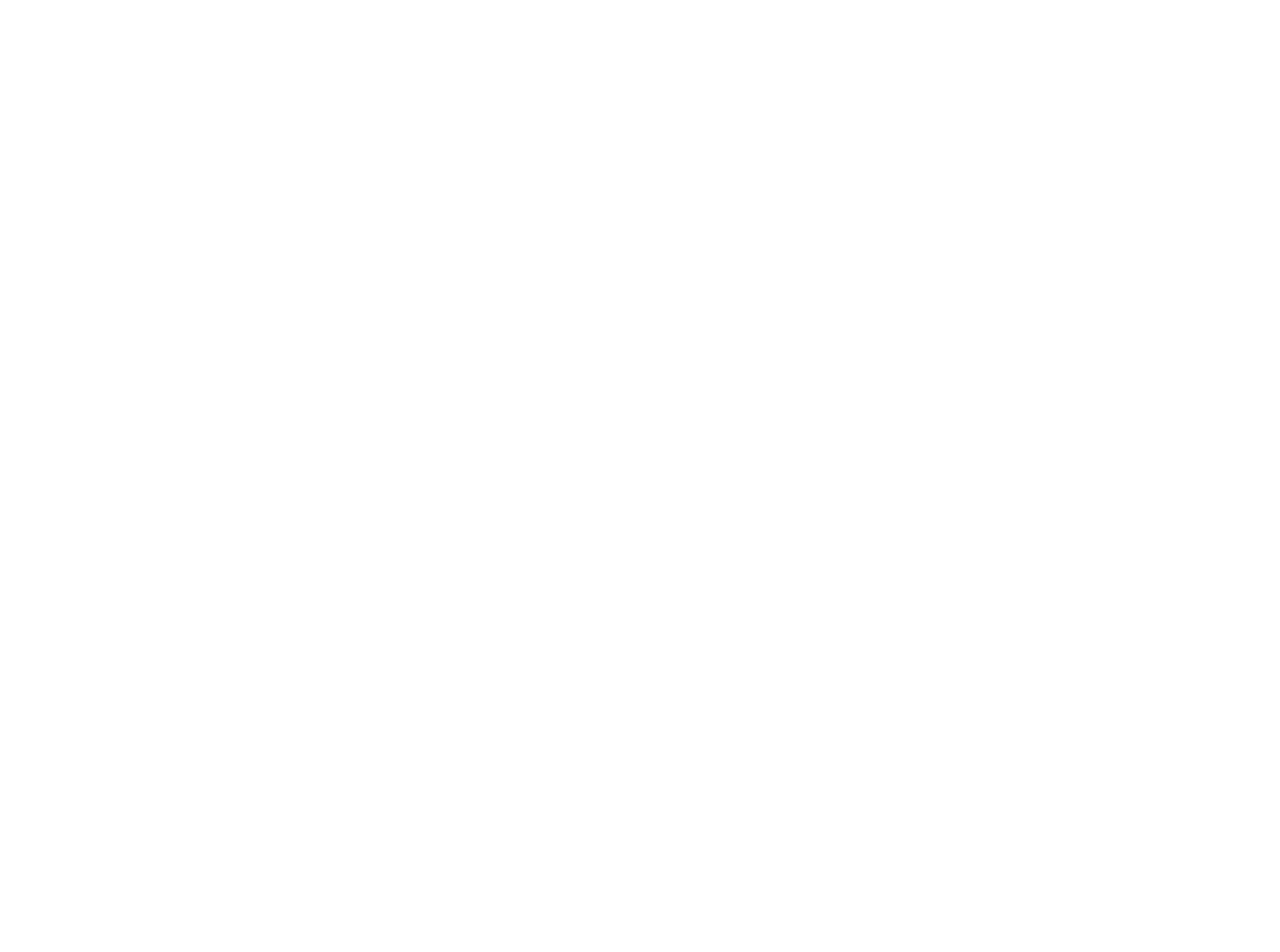
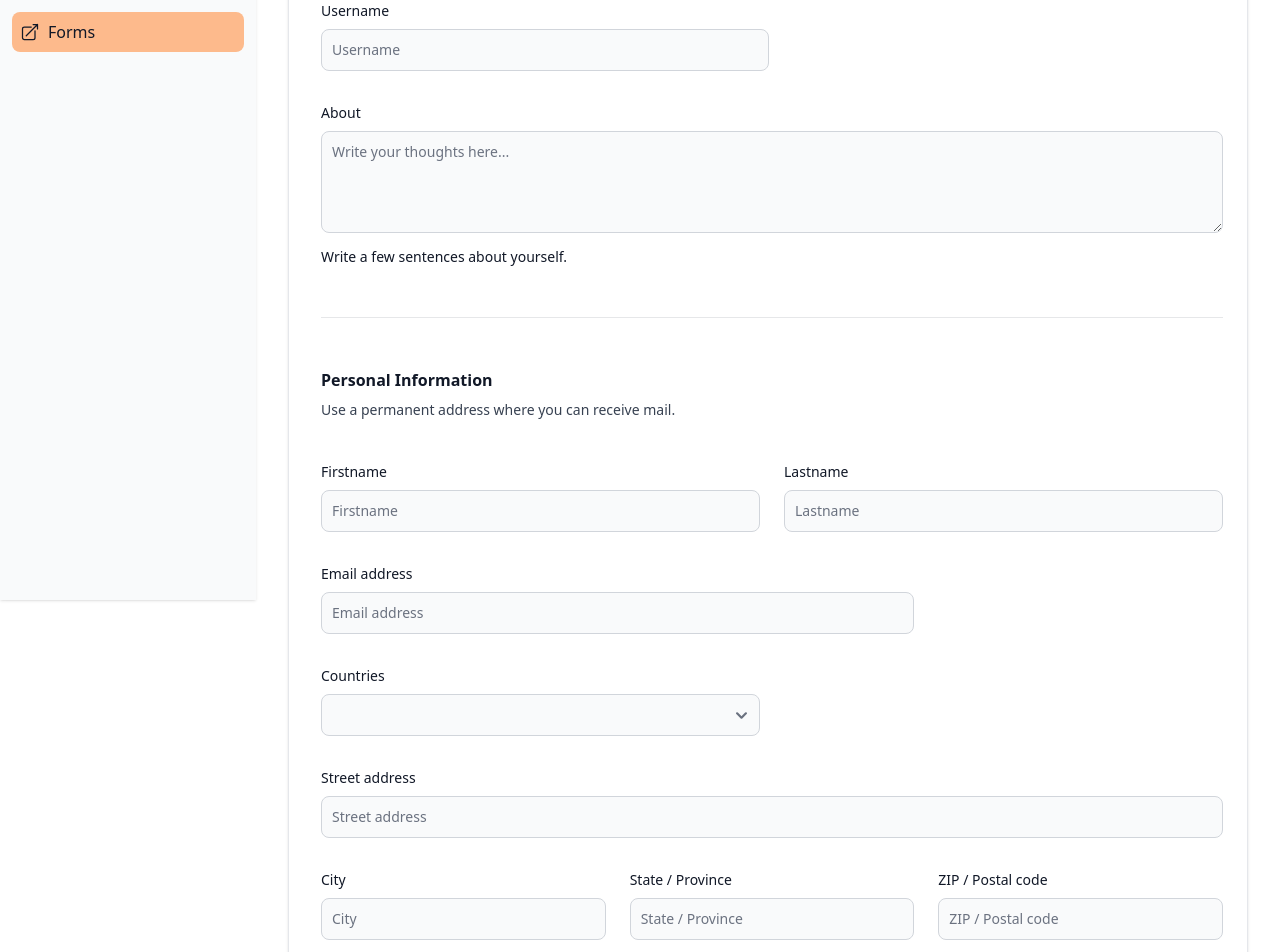
Before and after one commit to shahriarshaon1993/vue-dashboard, a Vue app: page /forms in a window 1280 px wide. Before the commit this address had no page. Shown: the part 200-1152 px from the top of the page. Before the commit the page ends 800 px from the top, so only its background shows below. Built offline with nearby package versions, Linux system fonts and the light colour scheme; the HTML template or start-up script is replaced by a standard one.

Commit message:
Implement form

```diff
--- /dev/null
+++ b/src/components/Inputs/Checkbox.vue
@@ -0,0 +1,34 @@
+<script setup>
+import { computed } from 'vue';
+
+const emit = defineEmits(['update:checked']);
+
+const props = defineProps({
+  checked: {
+    type: [Array, Boolean],
+    required: true,
+  },
+  value: {
+    default: null,
+  },
+});
+
+const proxyChecked = computed({
+  get() {
+    return props.checked;
+  },
+
+  set(val) {
+    emit('update:checked', val);
+  },
+});
+</script>
+
+<template>
+  <input
+      type="checkbox"
+      :value="value"
+      v-model="proxyChecked"
+      class="h-4 w-4 rounded border-gray-300 text-indigo-600 focus:ring-indigo-600"
+  />
+</template>
--- a/src/components/Inputs/InputLabel.vue
+++ b/src/components/Inputs/InputLabel.vue
@@ -17,7 +17,7 @@
 
 <template>
   <label
-      class="block mb-2 text-sm font-medium"
+      class="block text-sm font-medium"
       :class="[hasError ? 'text-red-700 dark:text-red-500' : 'text-gray-900 dark:text-white']"
   >
     <span v-if="value">{{ value }}</span>
--- /dev/null
+++ b/src/components/Inputs/TextareaInput.vue
@@ -0,0 +1,26 @@
+<script setup>
+import {onMounted, ref} from "vue";
+
+const model = defineModel({
+  type: String,
+  required: true
+});
+
+const input = ref(null);
+
+onMounted(() => {
+  if (input.value.hasAttribute('autofocus')) {
+    input.value.focus();
+  }
+});
+
+defineExpose({ focus: () => input.value.focus() });
+</script>
+
+<template>
+  <textarea
+      class="block p-2.5 w-full text-sm text-gray-900 bg-gray-50 rounded-lg border border-gray-300 focus:ring-blue-500 focus:border-blue-500 dark:bg-gray-700 dark:border-gray-600 dark:placeholder-gray-400 dark:text-white dark:focus:ring-blue-500 dark:focus:border-blue-500"
+      v-model="model"
+      ref="input"
+  ></textarea>
+</template>
--- /dev/null
+++ b/src/components/icons/ArrowTopRightOnSquare.vue
@@ -0,0 +1,6 @@
+<template>
+  <svg xmlns="http://www.w3.org/2000/svg" fill="none" viewBox="0 0 24 24" stroke-width="1.5" stroke="currentColor">
+    <path stroke-linecap="round" stroke-linejoin="round"
+          d="M13.5 6H5.25A2.25 2.25 0 0 0 3 8.25v10.5A2.25 2.25 0 0 0 5.25 21h10.5A2.25 2.25 0 0 0 18 18.75V10.5m-10.5 6L21 3m0 0h-5.25M21 3v5.25"/>
+  </svg>
+</template>
--- a/src/components/layouts/partials/Sidebar.vue
+++ b/src/components/layouts/partials/Sidebar.vue
@@ -1,7 +1,8 @@
 <script setup>
 // Imports
+import IconsArrowTopRightOnSquare from '@/components/icons/ArrowTopRightOnSquare.vue';
 import IconsBarsBottom from '@/components/icons/BarsBottom.vue';
-import TableCells from '@/components/icons/TableCells.vue';
+import IconsTableCells from '@/components/icons/TableCells.vue';
 import NavLink from "@/components/NavLink.vue";
 import {
   HomeIcon,
@@ -17,7 +18,8 @@
       { name: 'Inputs', icon: null , to: {name: 'ElementInputs' }},
       { name: 'Pagination', icon: null , to: {name: 'ElementPagination' }},
   ]},
-  { name: 'Tables', icon: TableCells , to: {name: 'Table' }},
+  { name: 'Tables', icon: IconsTableCells , to: {name: 'Table' }},
+  { name: 'Forms', icon: IconsArrowTopRightOnSquare , to: {name: 'Form' }},
 ];
 </script>
 
--- /dev/null
+++ b/src/pages/Form.vue
@@ -0,0 +1,172 @@
+<script setup>
+import Card from "@/components/Card.vue";
+import InputLabel from "@/components/Inputs/InputLabel.vue";
+import TextInput from "@/components/Inputs/TextInput.vue";
+import TextareaInput from "@/components/Inputs/TextareaInput.vue";
+
+import { ref } from "vue";
+import Checkbox from "@/components/Inputs/Checkbox.vue";
+import DefaultButton from "@/components/Buttons/DefaultButton.vue";
+import LightButton from "@/components/Buttons/LightButton.vue";
+
+const form = ref({
+  zip: '',
+  city: '',
+  email: '',
+  state: '',
+  about: '',
+  username: '',
+  firstname: '',
+  lastname: '',
+  country_id: '',
+  street: '',
+  offers: false,
+  comments: false,
+  candidates: false,
+  push_notifications: false,
+});
+
+const onSelect = (event) => {
+  console.log(event.target.value);
+};
+</script>
+
+<template>
+  <Card title="Form Layouts">
+    <form>
+      <div class="space-y-12">
+        <div class="border-b border-gray-900/10 pb-12 dark:border-gray-700">
+          <div class="mt-10 grid grid-cols-1 gap-x-6 gap-y-8 sm:grid-cols-6">
+            <div class="sm:col-span-4">
+              <InputLabel for="username" value="Username"/>
+              <div class="mt-2">
+                <div class="sm:max-w-md">
+                  <TextInput id="username" type="text" v-model="form.username" placeholder="Username" />
+                </div>
+              </div>
+            </div>
+
+            <div class="col-span-full">
+              <InputLabel for="about" value="About"/>
+              <div class="mt-2">
+                <TextareaInput id="about" rows="4" v-model="form.about" placeholder="Write your thoughts here..."/>
+              </div>
+              <p class="mt-3 text-sm leading-6 text-gray-900 dark:text-white">Write a few sentences about yourself.</p>
+            </div>
+          </div>
+        </div>
+
+        <div class="border-b border-gray-900/10 pb-12 dark:border-gray-700">
+          <h2 class="text-base font-semibold leading-7 text-gray-900 dark:text-white">Personal Information</h2>
+          <p class="mt-1 text-sm leading-6 text-gray-700 dark:text-white">Use a permanent address where you can receive mail.</p>
+
+          <div class="mt-10 grid grid-cols-1 gap-x-6 gap-y-8 sm:grid-cols-6">
+            <div class="sm:col-span-3">
+              <InputLabel for="firstname" value="Firstname"/>
+              <div class="mt-2">
+                <TextInput id="firstname" type="text" v-model="form.firstname" placeholder="Firstname" />
+              </div>
+            </div>
+
+            <div class="sm:col-span-3">
+              <InputLabel for="lastname" value="Lastname"/>
+              <div class="mt-2">
+                <TextInput id="lastname" type="text" v-model="form.lastname" placeholder="Lastname" />
+              </div>
+            </div>
+
+            <div class="sm:col-span-4">
+              <InputLabel for="email" value="Email address"/>
+              <div class="mt-2">
+                <TextInput id="email" type="email" v-model="form.email" placeholder="Email address" />
+              </div>
+            </div>
+
+            <div class="sm:col-span-3">
+              <InputLabel for="country_id" value="Countries" />
+              <div class="mt-2">
+                <select id="country_id" v-model="form.country_id" class="sm:max-w-md bg-gray-50 border border-gray-300 text-gray-900 text-sm rounded-lg focus:ring-blue-500 focus:border-blue-500 block w-full p-2.5 dark:bg-gray-700 dark:border-gray-600 dark:placeholder-gray-400 dark:text-white dark:focus:ring-blue-500 dark:focus:border-blue-500">
+                  <option selected>Choose a country</option>
+                  <option value="US">United States</option>
+                  <option value="CA">Canada</option>
+                  <option value="FR">France</option>
+                  <option value="DE">Germany</option>
+                </select>
+              </div>
+            </div>
+
+            <div class="col-span-full">
+              <InputLabel for="street" value="Street address"/>
+              <div class="mt-2">
+                <TextInput id="street" type="text" v-model="form.street" placeholder="Street address" />
+              </div>
+            </div>
+
+            <div class="sm:col-span-2 sm:col-start-1">
+              <InputLabel for="city" value="City"/>
+              <div class="mt-2">
+                <TextInput id="city" type="text" v-model="form.city" placeholder="City" />
+              </div>
+            </div>
+
+            <div class="sm:col-span-2">
+              <InputLabel for="state" value="State / Province"/>
+              <div class="mt-2">
+                <TextInput id="state" type="text" v-model="form.state" placeholder="State / Province" />
+              </div>
+            </div>
+
+            <div class="sm:col-span-2">
+              <InputLabel for="zip" value="ZIP / Postal code"/>
+              <div class="mt-2">
+                <TextInput id="zip" type="text" v-model="form.zip" placeholder="ZIP / Postal code" />
+              </div>
+            </div>
+          </div>
+        </div>
+
+        <div class="border-b border-gray-900/10 pb-12 dark:border-gray-700">
+          <h2 class="text-base font-semibold leading-7 text-gray-900 dark:text-white">Notifications</h2>
+          <p class="mt-1 text-sm leading-6 text-gray-600 dark:text-white">We'll always let you know about important changes, but you pick what else you want to hear about.</p>
+
+          <div class="mt-10 space-y-10">
+            <fieldset>
+              <legend class="text-sm font-semibold leading-6 text-gray-900 dark:text-white">By Email</legend>
+              <div class="mt-6 space-y-6">
+                <div class="relative flex gap-x-3">
+                  <div class="flex h-6 items-center">
+                    <Checkbox id="comments" v-model="form.comments" :checked="form.comments" />
+                  </div>
+                  <div class="text-sm leading-6">
+                    <InputLabel for="comments" value="Comments" class="mt-0.5"/>
+                  </div>
+                </div>
+                <div class="relative flex gap-x-3">
+                  <div class="flex h-6 items-center">
+                    <Checkbox id="candidates" v-model="form.candidates" :checked="form.candidates" />
+                  </div>
+                  <div class="text-sm leading-6">
+                    <InputLabel for="candidates" value="Candidates" class="mt-0.5"/>
+                  </div>
+                </div>
+                <div class="relative flex gap-x-3">
+                  <div class="flex h-6 items-center">
+                    <Checkbox id="offers" v-model="form.offers" :checked="form.offers" />
+                  </div>
+                  <div class="text-sm leading-6">
+                    <InputLabel for="offers" value="Offers" class="mt-0.5"/>
+                  </div>
+                </div>
+              </div>
+            </fieldset>
+          </div>
+        </div>
+      </div>
+
+      <div class="mt-6 flex items-center justify-end gap-x-2">
+        <LightButton type="button">Cancel</LightButton>
+        <DefaultButton type="button">Save</DefaultButton>
+      </div>
+    </form>
+  </Card>
+</template>
--- a/src/router/index.js
+++ b/src/router/index.js
@@ -9,6 +9,7 @@
 import ElementInputs from "@/pages/elements/Inputs.vue";
 import ElementPagination from "@/pages/elements/Paginations.vue";
 import Tables from "@/pages/Tables.vue";
+import Form from "@/pages/Form.vue";
 
 const routes = [
     {
@@ -23,6 +24,7 @@
             {path: '/elements/inputs', name: 'ElementInputs', component: ElementInputs, meta: {title: 'Element inputs'}},
             {path: '/elements/pagination', name: 'ElementPagination', component: ElementPagination, meta: {title: 'Element pagination'}},
             {path: '/tables', name: 'Table', component: Tables, meta: {title: 'Tables'}},
+            {path: '/forms', name: 'Form', component: Form, meta: {title: 'Forms'}},
         ]
     },
     {
```
